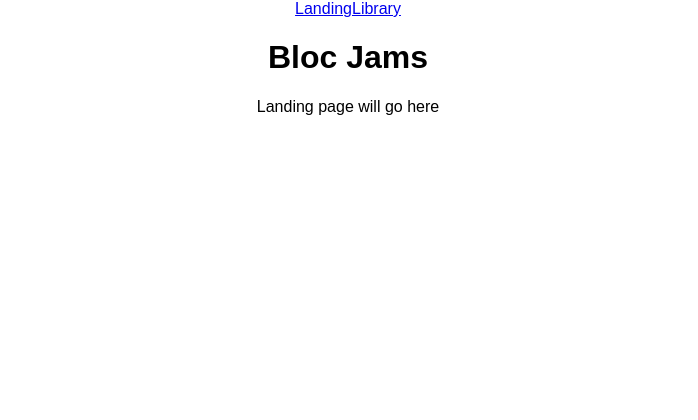
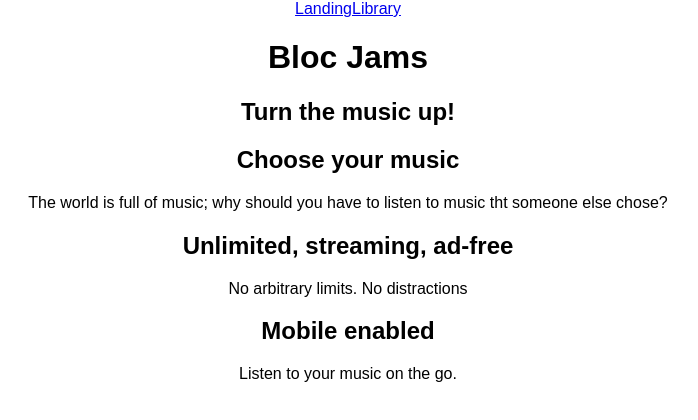
Before and after one commit to vrrodgers/bloc-jams-react, a React (Create React App) app: page / in a window 1280 px wide. Shown: the top 420 px of the page, without its empty margins (292-990 px from the left). Built offline with nearby package versions, Linux system fonts and the light colour scheme.

Commit message:
updated html in landing

```diff
--- a/src/App.js
+++ b/src/App.js
@@ -3,6 +3,7 @@
 import './App.css';
 import Landing from './components/Landing';
 import Library from './components/Library';
+import Album from './components/Album';
 
 class App extends Component {
   render() {
@@ -18,6 +19,7 @@
       <main>
         <Route exact path="/" component={Landing} />
         <Route path="/library" component={Library} />
+        <Route path="/album" component = {Album} />
       </main>
     </div>
     );
--- a/src/components/Landing.js
+++ b/src/components/Landing.js
@@ -2,7 +2,21 @@
 
 const Landing = () => (
     <section className="landing">
-    Landing page will go here
+    <h1 className= "hero-title"> Turn the music up!</h1>
+    <section className="selling-points">
+        <div className="point">
+        <h2 className="point-title">Choose your music</h2>
+        <p className="point-description">The world is full of music; why should you have to listen to music tht someone else chose?</p>
+        </div>
+        <div className="point">
+          <h2 className="point-title">Unlimited, streaming, ad-free</h2>
+          <p className="point-description">No arbitrary limits. No distractions</p>
+        </div>
+        <div className="point">
+          <h2 className="point-title"> Mobile enabled</h2>
+          <p className="point-description">Listen to your music on the go.</p>
+        </div>
+    </section>
     </section>
 );
 
```
